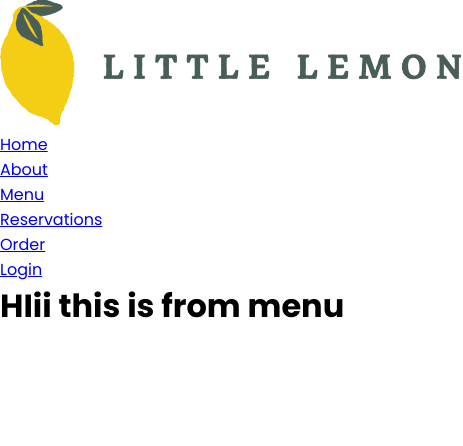
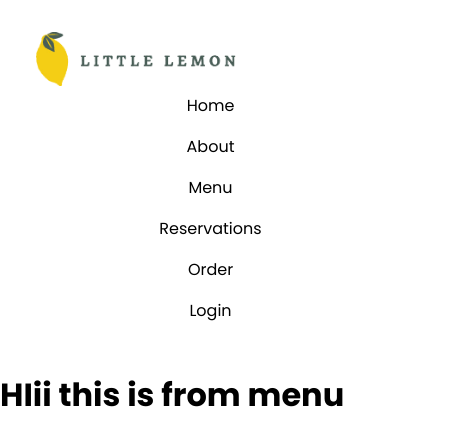
Before and after one commit to Eslamzaid/LittleLemon, a React (Vite) app in the folder LittleLemon/: page /TheMenu in a window 390 px wide. Shown: the top 446 px of the page, 463 px wide, since content can reach past the window. Built offline with nearby package versions, Linux system fonts and the light colour scheme; a web font is replaced by a local one.

Commit message:
The hamburger menu

```diff
--- a/LittleLemon/package.json
+++ b/LittleLemon/package.json
@@ -9,6 +9,10 @@
     "preview": "vite preview"
   },
   "dependencies": {
+    "@fortawesome/fontawesome-svg-core": "^6.2.1",
+    "@fortawesome/free-regular-svg-icons": "^6.2.1",
+    "@fortawesome/free-solid-svg-icons": "^6.2.1",
+    "@fortawesome/react-fontawesome": "^0.2.0",
     "bootstrap": "^5.3.0-alpha1",
     "localforage": "^1.10.0",
     "match-sorter": "^6.3.1",
--- a/LittleLemon/src/Layouts/Header/Header.css
+++ b/LittleLemon/src/Layouts/Header/Header.css
@@ -0,0 +1,96 @@
+:root {
+    --nice-color: #F4CE15;
+}
+
+/*! The father of all */
+
+/**The              Desktop          view*/
+
+nav {
+    display: flex;
+    justify-content: center;
+    margin-top: 1rem;
+}
+
+/*? The element that come after the father */
+
+nav>.desktop-view {
+    display: flex;
+    list-style: none;
+    justify-content: space-between;
+    width: 80%;
+}
+
+
+/*? The Children */
+
+nav ul li:not(:first-child) {
+    margin: 1rem;
+}
+
+#TheLinks {
+    color: black;
+    text-decoration: none;
+}
+
+
+
+
+/** The            Phone          view */
+
+/*! The father of all */
+.phone-view {
+    display: none;
+    list-style: none;
+}
+
+/*! The father of the links mini father */
+
+.TheMiniFather {
+    width: 20rem;
+    position: relative;
+    bottom: 2em;
+    text-align: center;
+}
+
+/*? The child of the minifather view */
+#TheLinksPh {
+    text-decoration: none;
+    color: black;
+    border: 1px solid transparent;
+}
+
+/*? Hovers */
+#TheLinksPh:hover {
+    opacity: 75%;
+    transition: 0.3s;
+    border-bottom: 1px solid black;
+}
+
+/*! Media quires  */
+/** This media is for             big screens */
+@media screen and (max-width: 785px) {
+
+    /*? The Desktop */
+    .desktop-view {
+        display: none !important;
+    }
+
+
+    /*? The phone */
+
+    .phone-view {
+        flex-flow: column;
+        display: flex;
+        justify-content: start;
+        align-items: end;
+        width: 90%;
+        /* border: 1px solid black; */
+    }
+
+    .phone-view li:first-child {
+        align-self: flex-start;
+        margin: 1em;
+        /* border: 1px solid black; */
+    }
+}
--- a/LittleLemon/src/Layouts/Header/Header.jsx
+++ b/LittleLemon/src/Layouts/Header/Header.jsx
@@ -3,37 +3,87 @@ import theLogo from "./../../assets/Logo-removebg-preview.png";
 import Menu from "../../RComponenets/Menu/Menu";
 import About from "../../RComponenets/About/About";
 import { Routes, Route, Link } from "react-router-dom";
+import "./Header.css";
 
 const Header = () => {
   return (
     <>
       <nav>
-        <ul class="container-fluid">
+        <ul className="desktop-view">
           <li>
             <Link to="/">
-              <img src={theLogo} alt="Our restaurant logo" />
+              <img width="200rem" src={theLogo} alt="Our restaurant logo" />
             </Link>
           </li>
           <li>
-            <Link to="/">
+            <Link id="TheLinks" to="/">
               Home
             </Link>
           </li>
           <li>
-            <Link to="/AboutUs">About</Link>
+            <Link id="TheLinks" to="/AboutUs">
+              About
+            </Link>
           </li>
           <li>
-            <Link to="/TheMenu">Menu</Link>
+            <Link id="TheLinks" to="/TheMenu">
+              Menu
+            </Link>
           </li>
           <li>
-            <Link to="/Reservations">Reservations</Link>
+            <Link id="TheLinks" to="/Reservations">
+              Reservations
+            </Link>
           </li>
           <li>
-            <Link to="/Order">Order</Link>
+            <Link id="TheLinks" to="/Order">
+              Order
+            </Link>
           </li>
           <li>
-            <Link to="/Login">Login</Link>
+            <Link id="TheLinks" to="/Login">
+              Login
+            </Link>
           </li>
+        </ul>
+        <ul className="phone-view">
+          <li>
+            <Link to="/">
+              <img width="200rem" src={theLogo} alt="Our restaurant logo" />
+            </Link>
+          </li>
+          <div className="TheMiniFather">
+            <li>
+              <Link id="TheLinksPh" to="/">
+                Home
+              </Link>
+            </li>
+            <li>
+              <Link id="TheLinksPh" to="/AboutUs">
+                About
+              </Link>
+            </li>
+            <li>
+              <Link id="TheLinksPh" to="/TheMenu">
+                Menu
+              </Link>
+            </li>
+            <li>
+              <Link id="TheLinksPh" to="/Reservations">
+                Reservations
+              </Link>
+            </li>
+            <li>
+              <Link id="TheLinksPh" to="/Order">
+                Order
+              </Link>
+            </li>
+            <li>
+              <Link id="TheLinksPh" to="/Login">
+                Login
+              </Link>
+            </li>
+          </div>
         </ul>
       </nav>
       <Routes>
```
Also changed, not shown: 1 other file (tests, documents, lock files or other folders).
